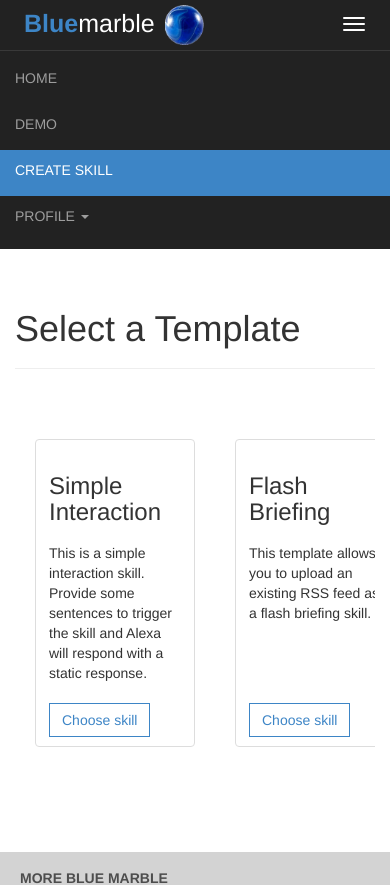
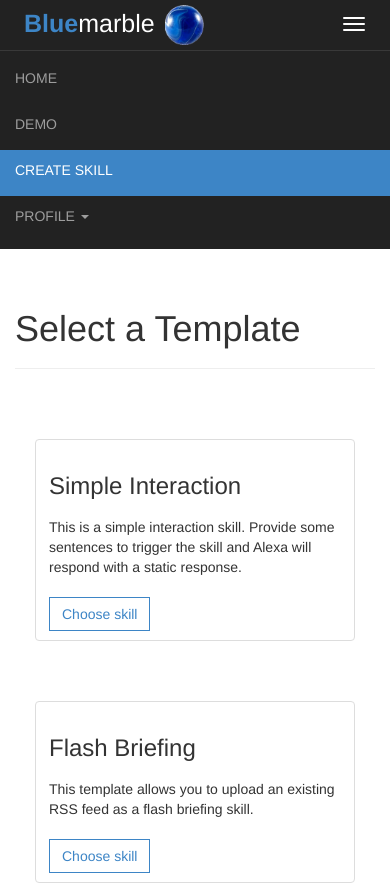
Before and after one commit to KathLevi/SE_Website, a React (Create React App) app: page /create-skill in a window 390 px wide. Shown: the top 885 px of the page. Built offline with nearby package versions, Linux system fonts and the light colour scheme; sample sign-in values are in the browser's storage.

Commit message:
choose skill mobile css updated

```diff
--- a/src/App.css
+++ b/src/App.css
@@ -281,6 +281,30 @@
   width: 80%;
   margin: auto;
 }
+/*
+ * CREATE SKILL CHOICE
+ */
+.skill-template-item {
+  padding: 20px;
+  width: 50%;
+  min-width: 200px;
+}
+.skill-template-container {
+  margin-top: 50px;
+  display: flex;
+}
+.thumbnail-ext {
+  height: 100%;
+  position: relative;
+}
+.select-skill-btn {
+  position: absolute;
+  bottom: 0;
+  margin-bottom: 5px;
+}
+.select-skill-text {
+  margin-bottom: 30px;
+}
 
 /*
  * VIEW MY SKILLS
@@ -310,41 +334,7 @@
 /*
  * TEAM
  */
-.teamCard {
-  width: 100%;
-  display: inline-block;
-  margin: 10px 40px;
-  margin-left: -15px;
-}
-.teamImg img:hover {
-  height: 120%;
-}
-.teamImg {
-  display: inline-block;
-  width: 225px;
-  height: 225px;
-  border-radius: 50%;
-  overflow: hidden;
-  margin: 0px 50px;
-  cursor: pointer;
-}
-.teamImg img {
-  width: auto;
-  height: 100%;
-}
-.teamInfo {
-  font-size: 20px;
-  width: 60%;
-  text-align: left;
-  margin-bottom: 30px;
-  margin-left: 20px;
-}
-.teamName {
-  font-size: 30px;
-  font-weight: bold;
-  display: inline-block;
-  padding-bottom: 20px;
-}
+
 
 /*
  * CONTACT
@@ -402,49 +392,20 @@
   margin-top: 6px;
 }
 
+
+
 .form-submit {
   margin-bottom: 25px !important;
 }
-
-.skill-template-item {
-  padding: 20px;
-  width: 50%;
-  min-width: 200px;
-}
-
-.skill-template-container {
-  margin-top: 50px;
-  display: flex;
-  overflow-x: scroll;
-}
-
 .hidden {
   display: none;
 }
-
 .negative-margin-btm {
   margin-bottom: -15px;
 }
-
 .form-container {
   max-width: 750px;
 }
-
-.thumbnail-ext {
-  height: 100%;
-  position: relative;
-}
-
-.select-skill-btn {
-  position: absolute;
-  bottom: 0;
-  margin-bottom: 5px;
-}
-
-.select-skill-text {
-  margin-bottom: 30px;
-}
-
 .spinner {
   width: 80px;
   height: 80px;
@@ -464,7 +425,6 @@
 
   animation: spin 1s infinite linear;
 }
-
 .spinner-small {
   width: 40px;
   height: 40px;
@@ -482,7 +442,6 @@
 
   animation: spin 1s infinite linear;
 }
-
 @keyframes spin {
   from {
     transform: rotate(0deg);
@@ -626,6 +585,15 @@
     font-size: 17px;
     margin-left: 10px;
   }
+  .skill-template-item {
+    min-width: 100%;
+  }
+  .skill-template-container {
+    display: block;
+  }
+  .select-skill-text {
+    margin-bottom: 50px;
+  }
   .footerCol {
     display: block;
     width: 100%;
```
